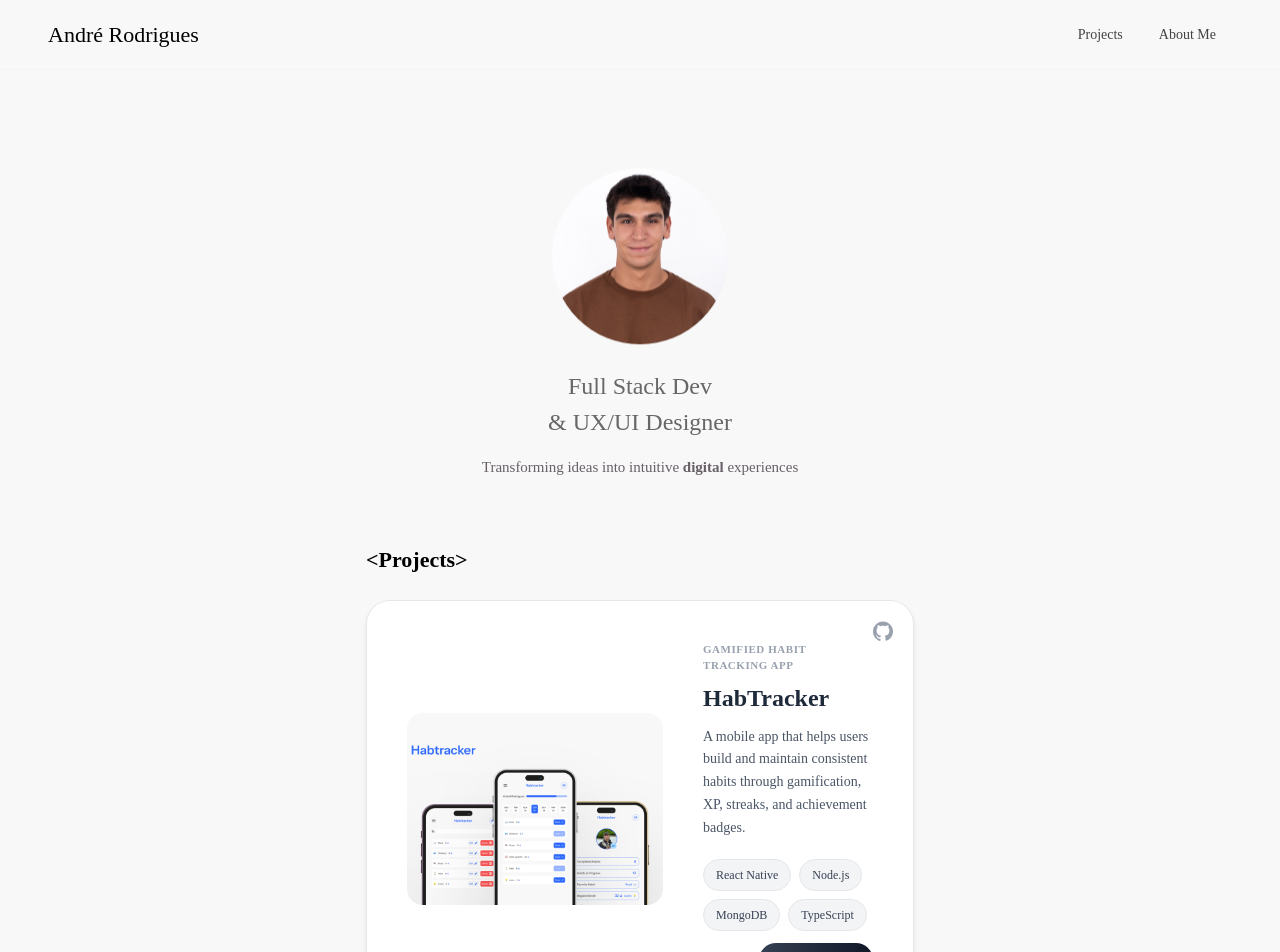
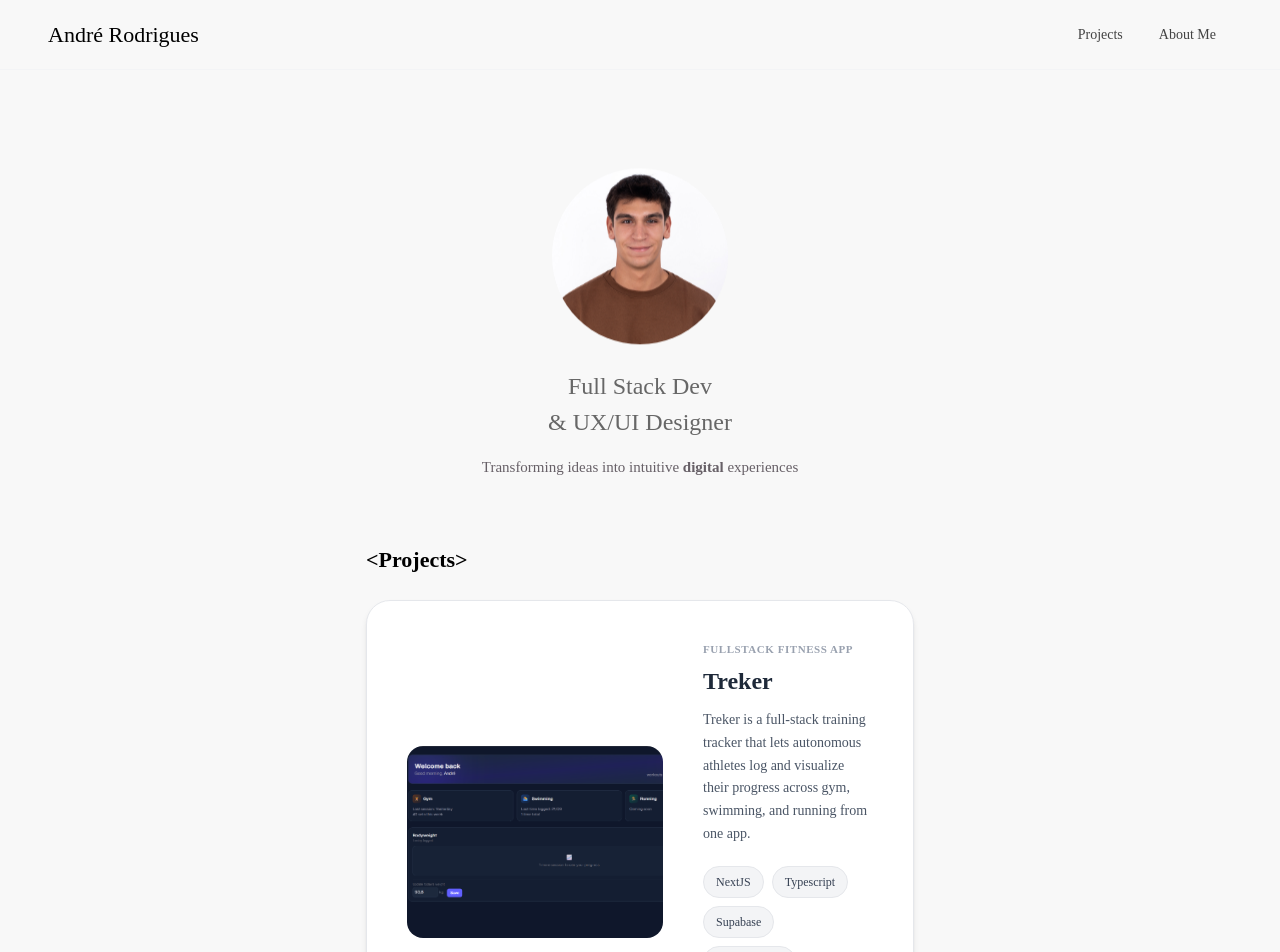
Before and after one commit to AndreRodrigues884/Portfolio, a Vue app: page / in a window 1280 px wide. Shown: the top 952 px of the page. Built offline with nearby package versions, Linux system fonts and the light colour scheme.

Commit message:
update projects

```diff
--- a/src/data/projects.js
+++ b/src/data/projects.js
@@ -1,7 +1,8 @@
 import ticketflow_project from '../assets/img/ticketflow.png'
 import ticketflowBackground from '../assets/video/ticketflow.mp4'
-import background_project1 from '../assets/img/project1.png'
+import background_project5 from '../assets/img/project1.png'
 import background_project2 from '../assets/img/project2.png'
+import background_project1 from '../assets/img/project6.png'
 import habtrackerVideo from '../assets/video/Habtracker.mp4'
 import cvbuilderVideo from '../assets/video/CVBuilder.mp4'
 import cvbuilder_img from '../assets/img/cvbuilder_img.png'
@@ -19,10 +20,7 @@ import mongoIcon from '../assets/img/mongo.png'
 import typescriptIcon from '../assets/img/typescript.svg'
 import javascriptIcon from '../assets/img/js.svg'
 import vueIcon from '../assets/img/vue.svg'
-import postgreIcon from '../assets/img/postgre.svg'
 import dockerIcon from '../assets/img/docker.svg'
-import prismaIcon from '../assets/img/prisma.svg'
-import openaiIcon from '../assets/img/openai.svg'
 import rabbitIcon from '../assets/img/rabbitIcon.svg'
 import nextjsIcon from '../assets/img/nextjsIcon.svg'
 import tailwindIcon from '../assets/img/tailwind.svg'
@@ -34,38 +32,37 @@ import mistralIcon from '../assets/img/mistral.svg'
 export const projects = [
   {
     id: 1,
-    slug: 'bitesy',
-    title: 'Bitesy',
-    subtitle: 'UI/UX Design Project',
-    summary: 'A nutrition app designed to help users discover and follow personalized diets tailored to their health goals, preferences, and lifestyle.',
-    tags: ['Figma', 'Miro', 'Protopie', 'Adobe Suite'],
-    externalLink: 'https://www.behance.net/gallery/217586327/Bitesy-Dieting-App',
-    externalType: 'behance',
+    slug: 'treker',
+    title: 'Treker',
+    subtitle: 'FullStack Fitness App',
+    summary: 'Treker is a full-stack training tracker that lets autonomous athletes log and visualize their progress across gym, swimming, and running from one app.',
+    tags: ['NextJS', 'Typescript', 'Supabase', 'Tailwind CSS'],
+    demoLink: 'https://treker-beta.vercel.app/',
     image: background_project1,
     background_image: background_project1,
     link: '/projects/1',
     description: `
-      <p><strong>BITESY</strong> is an application designed to help users discover and follow personalized diets tailored to their health goals, preferences, and lifestyle. Through an initial questionnaire, it recommends meal plans, suggests the ideal duration for each diet, and highlights their main benefits.</p>
+      <p><strong>TREKER</strong> is a multi-sport training tracker built for autonomous athletes who train across gym, swimming, and running without a coach dictating every session. It logs workouts and swim times, turns them into progress charts, and detects real personal records and milestones as they happen.</p>
       <br>
       <p>The app offers features such as:</p>
       <ul>
-        <li> - Progress tracking and history of diets followed.</li>
-        <li> - Shopping List based on the ingredients needed for recommended diets.</li>
-        <li> - Water Tracking and Calories/Macros Tracking to monitor hydration and nutritional intake.</li>
-        <li> - Intermittent Fasting with reminders and visual progress tracking.</li>
-        <li> - Cooking Mode with simplified recipe steps and integrated timers.</li>
-        <li> - Gamification with badges and rewards to keep users motivated.</li>
+        <li> - Progress Tracking with charts for volume, estimated 1RM, and swim times per event.</li>
+        <li> - Personal Records & Achievements, detected automatically the moment they happen.</li>
+        <li> - Goal-Based Projections for swimming, estimating when you'll hit a target time from your own pace trend.</li>
+        <li> - Bodyweight Tracking with daily logging and progress history.</li>
+        <li> - Statistics Dashboard covering Total Strength, Deload Analysis, and Volume per Muscle Group.</li>
+        <li> - Google Sign-In alongside email/password authentication.</li>
       </ul>
     <br>
     `,
     technologies: [
-      { name: 'Figma', icon: figmaIcon },
-      { name: 'Miro', icon: miroIcon },
-      { name: 'Protopie', icon: protopieIcon },
-      { name: 'Adobe Illustrator', icon: illustratorIcon },
-      { name: 'Adobe Premiere Pro', icon: premiereIcon },
-      { name: 'Adobe After Effects', icon: afterEffectsIcon },
+      { name: 'Next.js', icon: nextjsIcon },
+      { name: 'TypeScript', icon: typescriptIcon },
+      { name: 'Supabase', icon: supabaseIcon },
+      { name: 'Tailwind CSS', icon: tailwindIcon },
+      { name: 'Vercel', icon: vercelIcon },
     ]
+
   },
   {
     id: 2,
@@ -156,8 +153,6 @@ export const projects = [
     subtitle: 'AI-Powered Resume Generator',
     summary: 'A full-stack AI platform that helps users create professional resumes, optimize for ATS, match job descriptions, and prepare for interviews.',
     tags: ['Next.js', 'TypeScript', 'Supabase', 'Groq API', 'Vercel'],
-    externalLink: 'https://github.com/AndreRodrigues884/cvbuilder',
-    externalType: 'github',
     demoLink: 'https://cvbuilder-ten-lime.vercel.app/',
     link: '/projects/4',
     image: cvbuilder_img,
@@ -194,5 +189,40 @@ export const projects = [
       { name: 'Mistral OCR', icon: mistralIcon },
       { name: 'Vercel', icon: vercelIcon },
     ]
-  }
+  },
+  {
+    id: 5,
+    slug: 'bitesy',
+    title: 'Bitesy',
+    subtitle: 'UI/UX Design Project',
+    summary: 'A nutrition app designed to help users discover and follow personalized diets tailored to their health goals, preferences, and lifestyle.',
+    tags: ['Figma', 'Miro', 'Protopie', 'Adobe Suite'],
+    externalLink: 'https://www.behance.net/gallery/217586327/Bitesy-Dieting-App',
+    externalType: 'behance',
+    image: background_project5,
+    background_image: background_project5,
+    link: '/projects/5',
+    description: `
+      <p><strong>BITESY</strong> is an application designed to help users discover and follow personalized diets tailored to their health goals, preferences, and lifestyle. Through an initial questionnaire, it recommends meal plans, suggests the ideal duration for each diet, and highlights their main benefits.</p>
+      <br>
+      <p>The app offers features such as:</p>
+      <ul>
+        <li> - Progress tracking and history of diets followed.</li>
+        <li> - Shopping List based on the ingredients needed for recommended diets.</li>
+        <li> - Water Tracking and Calories/Macros Tracking to monitor hydration and nutritional intake.</li>
+        <li> - Intermittent Fasting with reminders and visual progress tracking.</li>
+        <li> - Cooking Mode with simplified recipe steps and integrated timers.</li>
+        <li> - Gamification with badges and rewards to keep users motivated.</li>
+      </ul>
+    <br>
+    `,
+    technologies: [
+      { name: 'Figma', icon: figmaIcon },
+      { name: 'Miro', icon: miroIcon },
+      { name: 'Protopie', icon: protopieIcon },
+      { name: 'Adobe Illustrator', icon: illustratorIcon },
+      { name: 'Adobe Premiere Pro', icon: premiereIcon },
+      { name: 'Adobe After Effects', icon: afterEffectsIcon },
+    ]
+  },
 ]
--- a/src/views/Home.vue
+++ b/src/views/Home.vue
@@ -98,29 +98,29 @@ import Footer from '../components/Footer.vue'
 import ProjectCard from '../components/ProjectCard.vue'
 import { projects } from '../data/projects.js'
 
-import figmaIcon from '../assets/img/figma.png'
 import reactNativeIcon from '../assets/img/react.png'
-import expressIcon from '../assets/img/express.png'
 import nodeIcon from '../assets/img/node.jpg'
 import mongoIcon from '../assets/img/mongo.png'
 import typescriptIcon from '../assets/img/typescript.svg'
 import javascriptIcon from '../assets/img/js.svg'
 import vueIcon from '../assets/img/vue.svg'
 import postgreIcon from '../assets/img/postgre.svg'
-import pythonIcon from '../assets/img/python.svg'
+import nextjsIcon from '../assets/img/nextjsIcon.svg'
+import supabaseIcon from '../assets/img/supabaseIcon.svg'
+import dockerIcon from '../assets/img/docker.svg'
 
-const featuredProjects = computed(() => projects.filter(p => p.id === 2 || p.id === 4))
+const featuredProjects = computed(() => projects.filter(p => p.id === 1 || p.id === 4 || p.id === 2))
 
 const icons = [
   { src: vueIcon, alt: 'Vue' },
-  { src: figmaIcon, alt: 'Figma' },
+  { src: dockerIcon, alt: 'Docker' },
   { src: nodeIcon, alt: 'Node' },
-  { src: expressIcon, alt: 'Express' },
+  { src: supabaseIcon, alt: 'Supabase' },
   { src: reactNativeIcon, alt: 'React' },
   { src: mongoIcon, alt: 'Mongo' },
   { src: javascriptIcon, alt: 'JavaScript' },
   { src: typescriptIcon, alt: 'TypeScript' },
   { src: postgreIcon, alt: 'PostgreSQL' },
-  { src: pythonIcon, alt: 'Python' },
+  { src: nextjsIcon, alt: 'Next.js' },
 ]
 </script>
```
Also changed, not shown: src/assets/img/project6.png (added).
